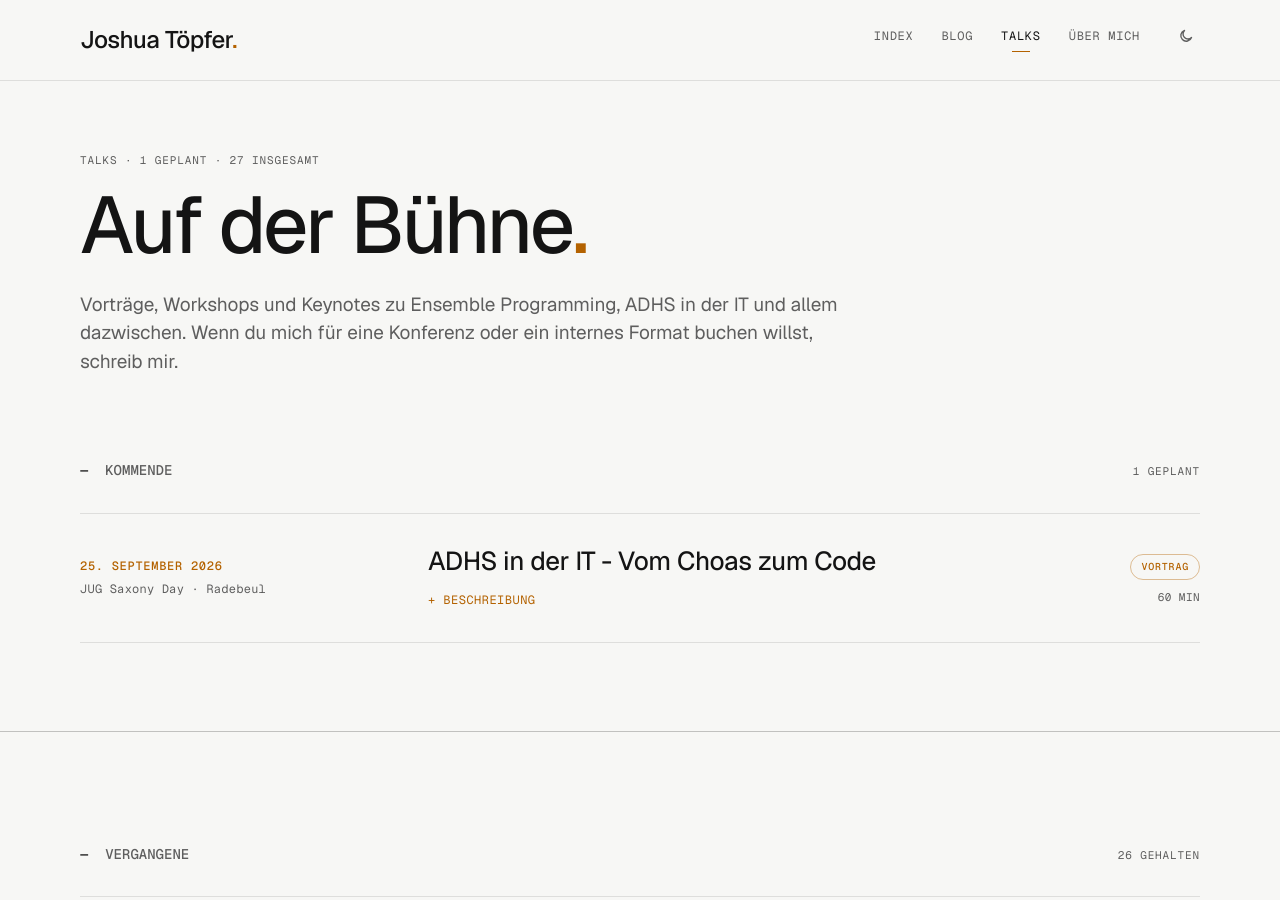
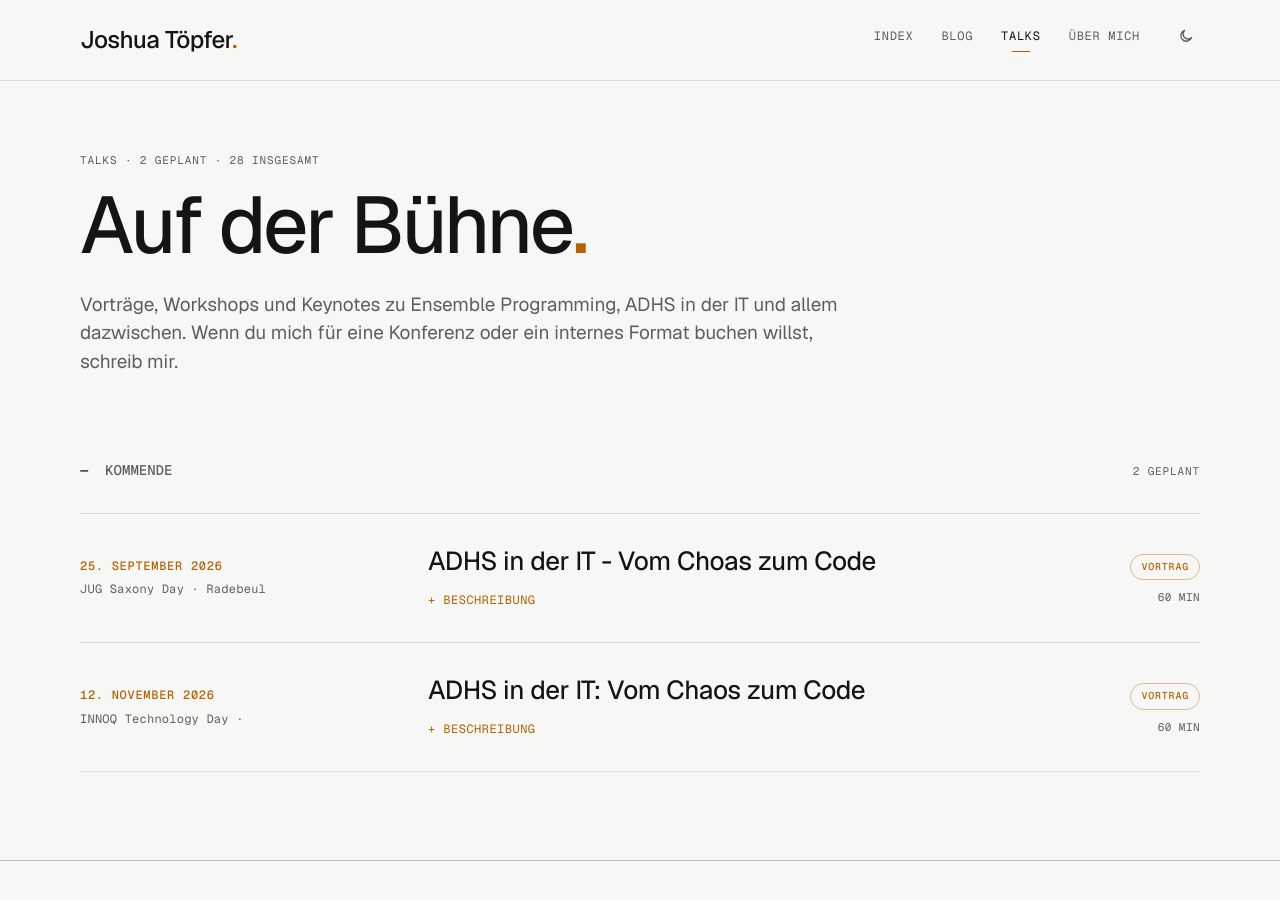
Before and after one commit to hollesse/joshuatoepfer.de, a Jekyll site: the page built from talks/index.html, in a window 1280 px wide and 900 px high. Built offline with Jekyll 4.4.1, drawn with Linux system fonts in a browser that asks for light colours; part of the change alters nothing that is shown.

Commit message:
sync(innoq-talks): Sync: INNOQ talks (2026-09-22)
Auto-generated by .github/workflows/sync-innoq-talks.yml.
See ADR-0007 for the talks-sync architecture.

```diff
--- a/_data/talks.yml
+++ b/_data/talks.yml
@@ -55,8 +55,8 @@
     This talk is for anyone curious about Ensemble Programming or already practicing it and seeking fresh insights.'
   slides: https://res.cloudinary.com/innoq/image/upload/fl_attachment:four-years-one-ensemble-challenges-aha-moments-and-true-team-transformation-slides/v1/uploads-production/0juwsmmi0inhx157dfjzuwh5b0f6?_a=BACMTiAE
   source: innoq
+  source_url: https://www.innoq.com/de/talks/2026/03/four-years-one-ensemble-challenges-aha-moments-and-true-team-transformation/
   video: https://www.youtube.com/watch?v=dfIk-qnRtQ0
-  source_url: https://www.innoq.com/de/talks/2026/03/four-years-one-ensemble-challenges-aha-moments-and-true-team-transformation/
 - date: '2025-10-08'
   what: 'ADHS in der IT: Vom Chaos zum Code'
   where: Berlin Expert Days (BED-Con 2025)
@@ -336,9 +336,9 @@
   duration: 40
   abstract: Das ganze Team sitzt in einem Online-Meeting und entwickelt gemeinsam. Einer tippt den Code, die anderen diskutieren. Klingt ungewöhnlich? Das ist Remote Mob Programming, eine spannende Arbeitsweise für verteilte Teams. Seit über 3 Jahren arbeitet Joshua Töpfer Vollzeit in einem Remote Mob und möchte nicht mehr anders arbeiten. Was es damit auf sich hat, was die Vor- und Nachteile dieser Methodik sind und wie ihr herausfinden könnt, ob diese Methodik etwas für euer Team ist, erfahrt ihr in diesem Vortrag.
   slides: https://res.cloudinary.com/innoq/image/upload/fl_attachment:remote-mob-programming-die-besondere-art-des-teamworks-slides/v1/uploads-production/72tpq7wwlgrsjaol5v0sd9vu5rct?_a=BACMTiAE
-  video: https://www.youtube.com/watch?v=Oblh2OE-z1c
   source: innoq
   source_url: https://www.innoq.com/de/talks/2023/12/remote-mob-programming-die-besondere-art-des-teamworks/
+  video: https://www.youtube.com/watch?v=Oblh2OE-z1c
 - date: '2023-11-15'
   what: Remote Mob Programming — Zuhause, aber nicht allein
   where: c't web dev
@@ -366,3 +366,16 @@
     In diesem Vortrag klären wir über die typischen Symptome von ADHS auf und geben erste Anhaltspunkte, wie man bei sich selbst mögliche Anzeichen erkennen kann. Außerdem beleuchten wir, wie Teams am besten mit ADHS-betroffenen Kollegen umgehen können, um deren Potenziale voll auszuschöpfen. Abschließend teilen wir konkrete Strategien und Tipps für Softwareentwickler, wie sie mit den Herausforderungen von ADHS besser umgehen und ihre Stärken besser nutzen können. Dieser Vortrag richtet sich an alle, die in der IT arbeiten und mehr über ADHS erfahren wollen — egal, ob als Betroffene oder als Kollegen.'
   source: innoq
   source_url: https://www.innoq.com/de/talks/2026/09/adhs-in-der-it-vom-choas-zum-code-jug-saxony-day-2026/
+- date: '2026-11-12'
+  what: 'ADHS in der IT: Vom Chaos zum Code'
+  where: INNOQ Technology Day
+  city: ''
+  status: upcoming
+  type: talk
+  duration: 60
+  abstract: 'ADHS ist mehr als nur das Bild des zappeligen Kindes – gerade in der IT-Branche sind viele Erwachsene betroffen, oft ohne es zu wissen. Doch ADHS kann sowohl Fluch als auch Segen sein: Die kreativen Höhenflüge und das tiefe Hyperfokus-Tauchen sind oft genauso präsent wie das chaotische Durcheinander und der ständige Kampf mit Prokrastination.
+
+
+    In diesem Vortrag klären wir über die typischen Symptome von ADHS auf und geben erste Anhaltspunkte, wie man bei sich selbst mögliche Anzeichen erkennen kann. Außerdem beleuchten wir, wie Teams am besten mit ADHS-betroffenen Kolleg:innen umgehen können, um deren Potenziale voll auszuschöpfen. Abschließend teilen wir konkrete Strategien und Tipps für Softwareentwickler:innen, wie sie mit den Herausforderungen von ADHS besser umgehen und ihre Stärken besser nutzen können. Dieser Vortrag richtet sich an alle, die in der IT arbeiten und mehr über ADHS erfahren wollen – egal, ob als Betroffene oder als Kollegen.'
+  source: innoq
+  source_url: https://www.innoq.com/de/talks/2026/11/adhs-in-der-it-vom-chaos-zum-code-technology-day/
```
